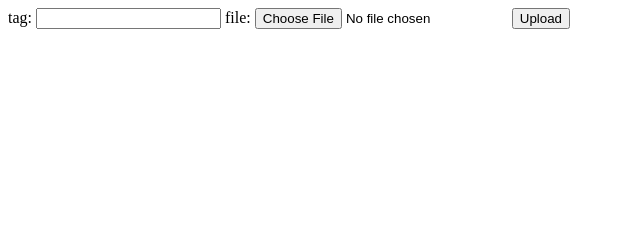
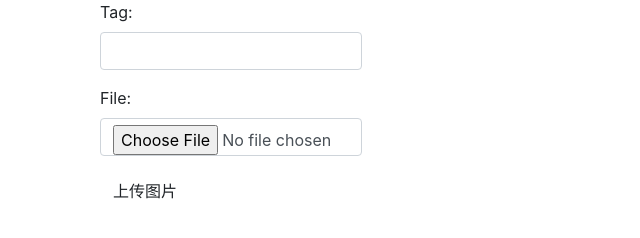
Before and after one commit to AbnerCai/FileManageSystem, a website: page app/view/index.html in a window 1280 px wide. Shown: the whole page, without its empty margins (0-640 px from the left). Drawn offline with nearby package versions, Linux system fonts and the light colour scheme.

Commit message:
bootstrap

```diff
--- a/app/view/index.html
+++ b/app/view/index.html
@@ -8,14 +8,53 @@
     <meta name="author" content="">
 
     <title>文件管理系统</title>
+
+    <!-- Bootstrap -->
+    <link href="public/bootstrap/css/bootstrap.min.css" rel="stylesheet">
+
+    <!-- HTML5 shim 和 Respond.js 是为了让 IE8 支持 HTML5 元素和媒体查询（media queries）功能 -->
+    <!-- 警告：通过 file:// 协议（就是直接将 html 页面拖拽到浏览器中）访问页面时 Respond.js 不起作用 -->
+    <!--[if lt IE 9]>
+    <script src="https://cdn.jsdelivr.net/npm/html5shiv@3.7.3/dist/html5shiv.min.js"></script>
+    <script src="https://cdn.jsdelivr.net/npm/respond.js@1.4.2/dest/respond.min.js"></script>
+    <![endif]-->
 </head>
 
 <body>
-    <form method="POST" action="/v1/file/upload?_csrf={{ ctx.csrf | safe }}" enctype="multipart/form-data">
-        tag: <input name="tag" />
-        file: <input name="file" type="file" />
-        <button type="submit">Upload</button>
-    </form>
+
+    <div class="container">
+
+        <div class="row">
+            <div class="col-md-4 col-md-offset-4">
+                <form class="form-horizontal"
+                      method="POST" action="/v1/file/upload?_csrf={{ ctx.csrf | safe }}" enctype="multipart/form-data">
+                    <div class="form-group">
+                        <label class="col-sm-2 control-label">Tag: </label>
+                        <div class="col-sm-10">
+                            <input name="tag" class="form-control" id="exampleInputEmail1" />
+                        </div>
+                    </div>
+                    <div class="form-group">
+                        <label class="col-sm-2 control-label">File: </label>
+                        <div class="col-sm-10">
+                            <input name="file" class="form-control"  type="file" />
+                        </div>
+                    </div>
+                    <div class="form-group">
+                        <div class="col-sm-offset-2 col-sm-10">
+                            <button type="submit" class="btn btn-default">上传图片</button>
+                        </div>
+                    </div>
+                </form>
+            </div>
+        </div>
+    </div>
+
+
+    <!-- jQuery (Bootstrap 的所有 JavaScript 插件都依赖 jQuery，所以必须放在前边) -->
+    <script src="https://cdn.jsdelivr.net/npm/jquery@1.12.4/dist/jquery.min.js"></script>
+    <!-- 加载 Bootstrap 的所有 JavaScript 插件。你也可以根据需要只加载单个插件。 -->
+    <script src="https://cdn.jsdelivr.net/npm/bootstrap@3.3.7/dist/js/bootstrap.min.js"></script>
 </body>
 
 </html>
```
Also changed, not shown: README.md.
